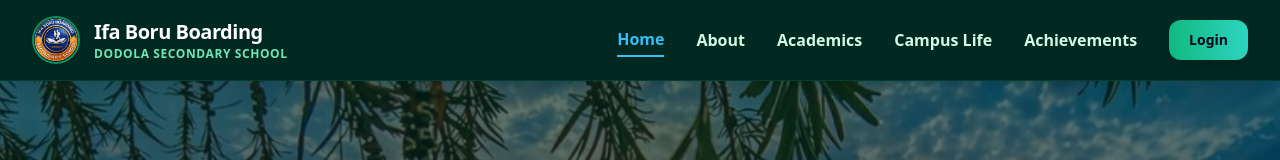
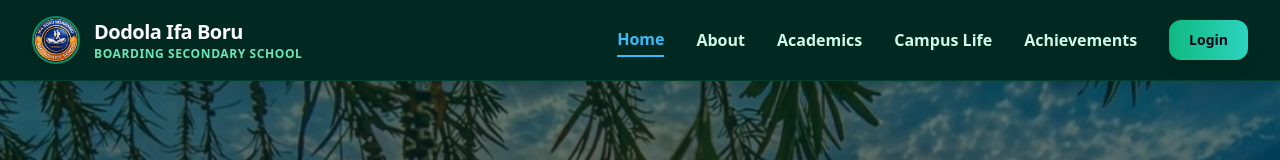
Before and after one commit to futuretech-hub/dodola-school-portal, a Next.js app: page / in a window 1280 px wide. Shown: the top 160 px of the page. Built offline with nearby package versions, Linux system fonts and the light colour scheme.

Commit message:
Update Navbar.jsx

```diff
--- a/components/Navbar.jsx
+++ b/components/Navbar.jsx
@@ -31,10 +31,10 @@ export default function Navbar() {
           </div>
           <div>
             <h1 className="text-base sm:text-lg lg:text-xl font-black text-white tracking-tight leading-snug">
-              Ifa Boru Boarding
+              Dodola Ifa Boru
             </h1>
             <p className="text-[10px] sm:text-xs text-emerald-300 font-semibold tracking-wider uppercase">
-              Dodola Secondary School
+              Boarding Secondary School
             </p>
           </div>
         </div>
```
